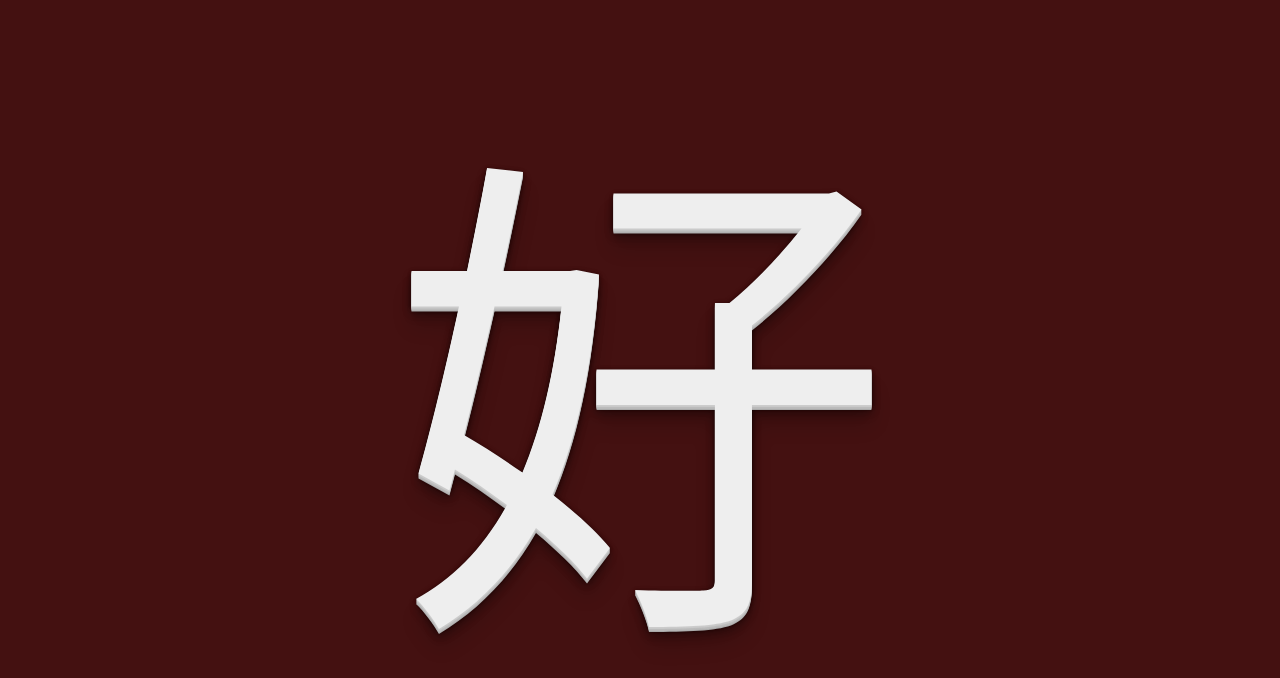
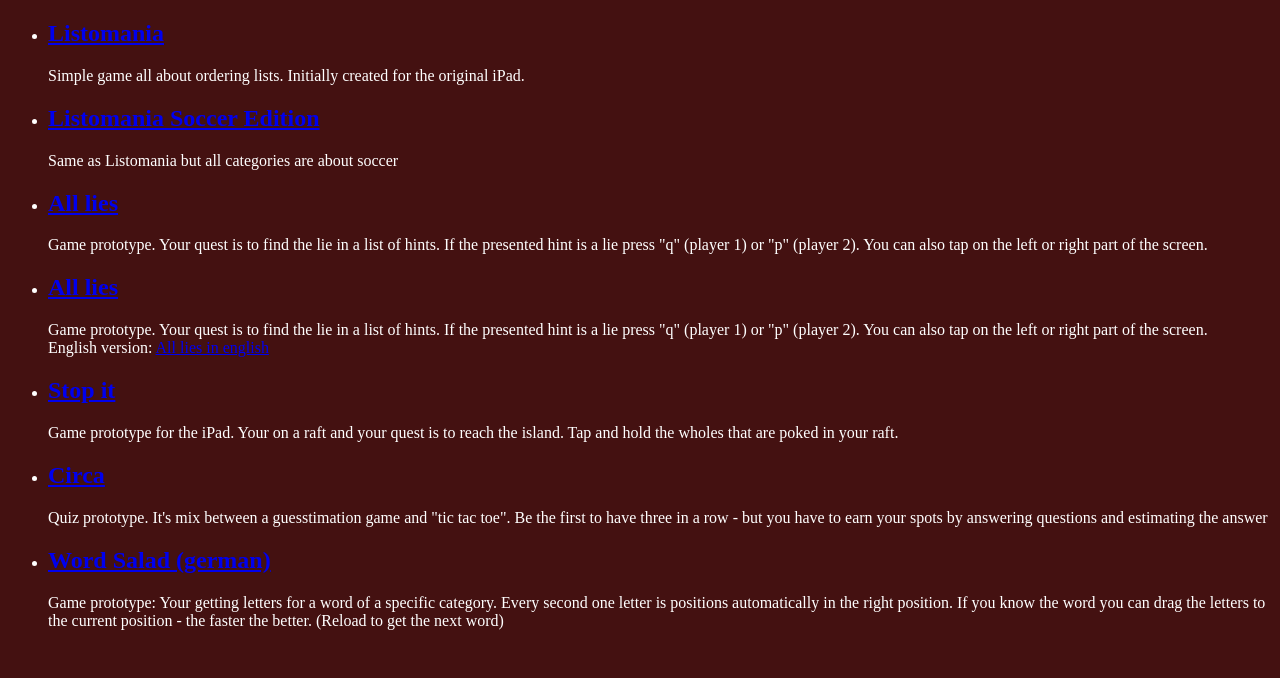
Before and after one commit to functino/functino, a plain HTML site: page index.html in a window 1280 px wide. Drawn offline with Linux system fonts and the light colour scheme.

Commit message:
game list

```diff
--- a/index.html
+++ b/index.html
@@ -7,16 +7,38 @@
       background-color: #411;
       color: #eee;
     }
-  	#sign {
-  		font-size: 500px;
-  		text-align: center;
-text-shadow: 0 1px 0 #ccc, 0 2px 0 #c9c9c9, 0 3px 0 #bbb, 0 4px 0 #b9b9b9, 0 5px 0 #aaa, 0 6px 1px rgba(0,0,0,.1), 0 0 5px rgba(0,0,0,.1), 0 1px 3px rgba(0,0,0,.3), 0 3px 5px rgba(0,0,0,.2), 0 5px 10px rgba(0,0,0,.25), 0 10px 10px rgba(0,0,0,.2), 0 20px 20px rgba(0,0,0,.15)
-
-  	}
+    .list li {
+      color: #fff;
+    }
   </style>
-  <title>好</title>
+  <title>Functino</title>
 </head>
 <body>
-	<div id="sign">好</div>
+  <ul class="list">
+    <li>
+      <h2><a href="http://listomaniaapp.herokuapp.com">Listomania</a></h2>
+      Simple game all about ordering lists. Initially created for the original iPad.
+    </li>
+    <li>
+      <h2><a href="http://listomania.herokuapp.com">Listomania Soccer Edition</a></h2>
+      Same as Listomania but all categories are about soccer
+    </li>
+    <li>
+      <h2><a href="http://alllies.herokuapp.com">All lies</a></h2>
+      Game prototype. Your quest is to find the lie in a list of hints. If the presented hint is a lie press "q" (player 1) or "p" (player 2). You can also tap on the left or right part of the screen.
+    </li>
+    <li>
+      <h2><a href="http://functino.github.com/all-lies/public/#de">All lies</a></h2>
+      Game prototype. Your quest is to find the lie in a list of hints. If the presented hint is a lie press "q" (player 1) or "p" (player 2). You can also tap on the left or right part of the screen.<br />
+      English version: <a href="functino.github.com/all-lies/public/#en">All lies in english</a>
+    </li>
+    <li>
+      <h2><a href="http://stopit.herokuapp.com">Stop it</a></h2>
+      Game prototype for the iPad. Your on a raft and your quest is to reach the island. Tap and hold the wholes that are poked in your raft.
+    </li>
+    <li><h2><a href="http://app.circa.io">Circa</a></h2>
+      Quiz prototype. It's mix between a guesstimation game and "tic tac toe". Be the first to have three in a row - but you have to earn your spots by answering questions and estimating the answer</li>
+    <li><h2><a href="http://functino.github.io/salad/public/index.html">Word Salad (german)</a></h2>
+      Game prototype: Your getting letters for a word of a specific category. Every second one letter is positions automatically in the right position. If you know the word you can drag the letters to the current position - the faster the better. (Reload to get the next word)</li>
 </body>
 </html>
```
